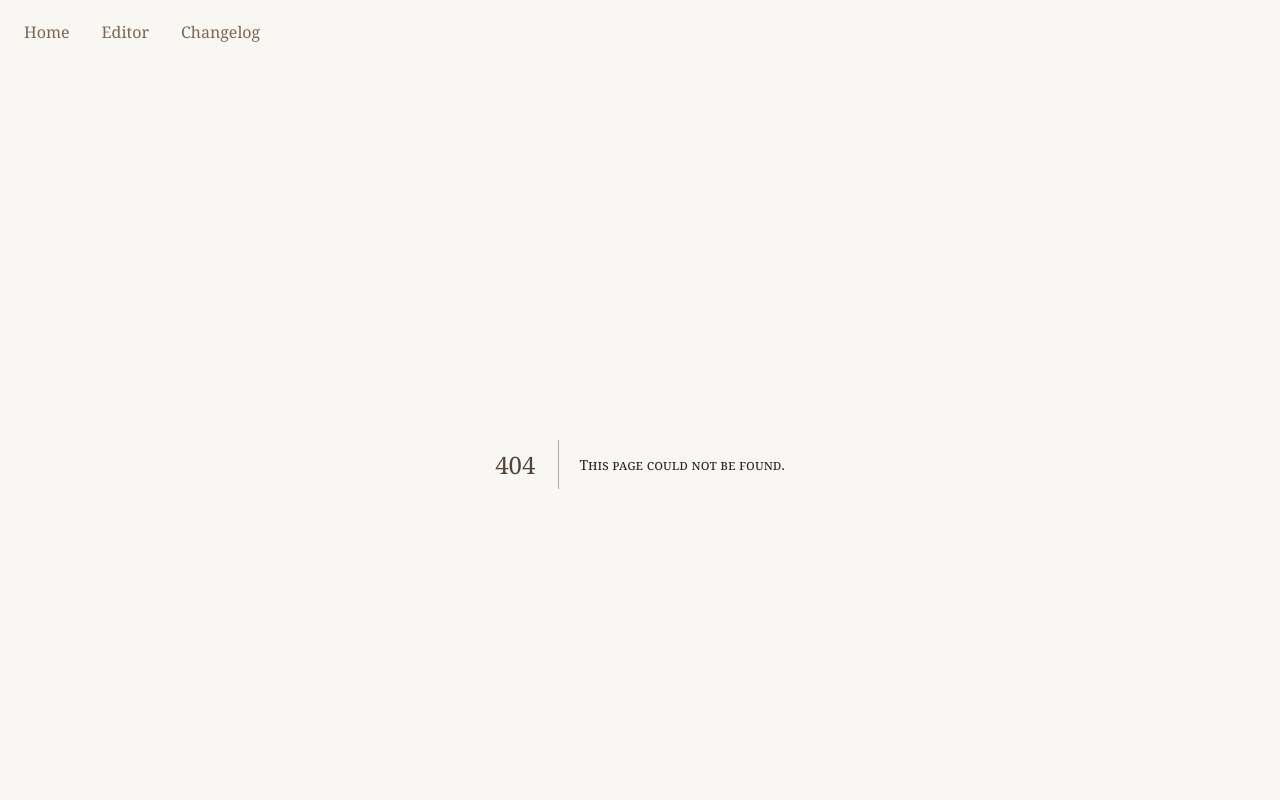
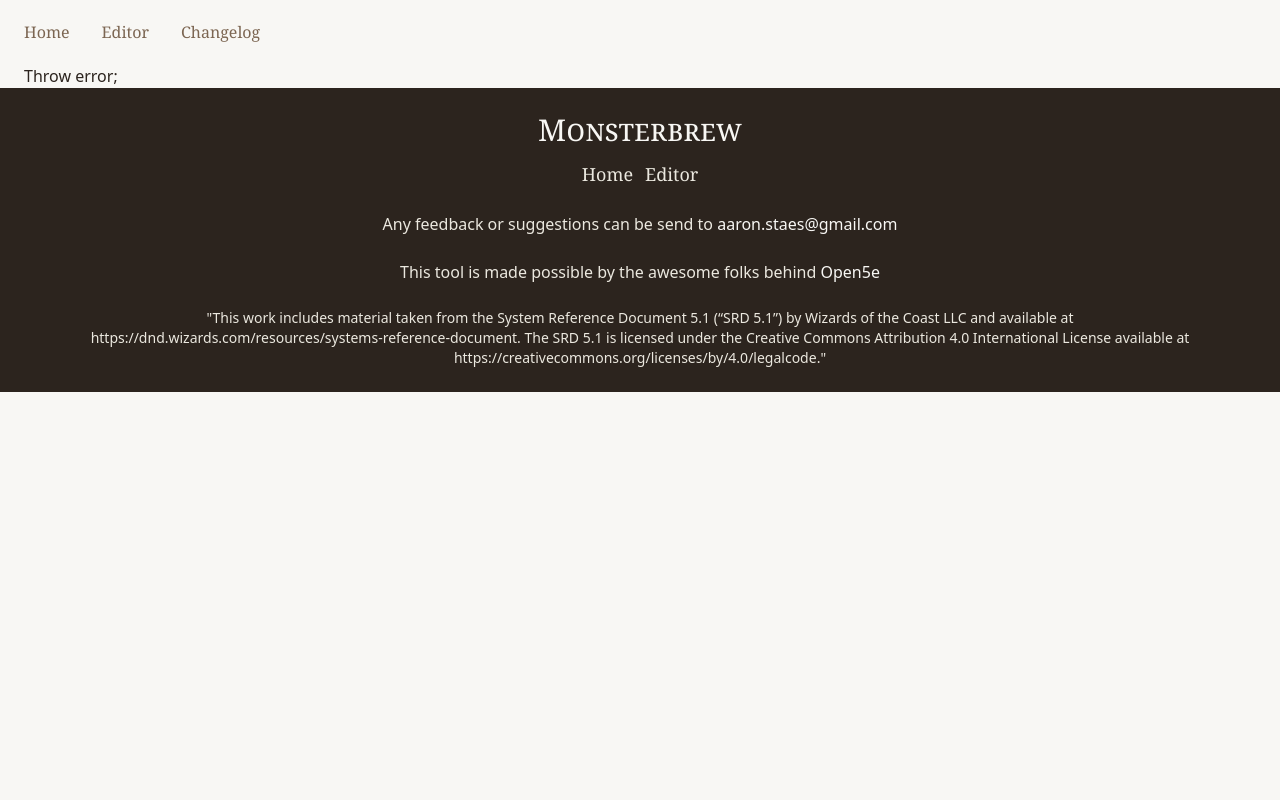
Before and after one commit to aaronsts/monsterbrew, a Next.js app: page /sentry-example in a window 1280 px wide. Before the commit this address had no page. Shown: the top 800 px of the page. Built offline with nearby package versions, Linux system fonts and the light colour scheme; a web font is replaced by a local one.

Commit message:
sentry example

```diff
--- /dev/null
+++ b/src/app/sentry-example/page.tsx
@@ -0,0 +1,17 @@
+import React from "react";
+
+export default async function SentryExample() {
+	return (
+		<div>
+			<button
+				type="button"
+				onClick={() => {
+					throw new Error("Sentry Frontend Error");
+				}}
+			>
+				Throw error
+			</button>
+			;
+		</div>
+	);
+}
```
Also changed, not shown: 1 other file (tests, documents, lock files or other folders).
